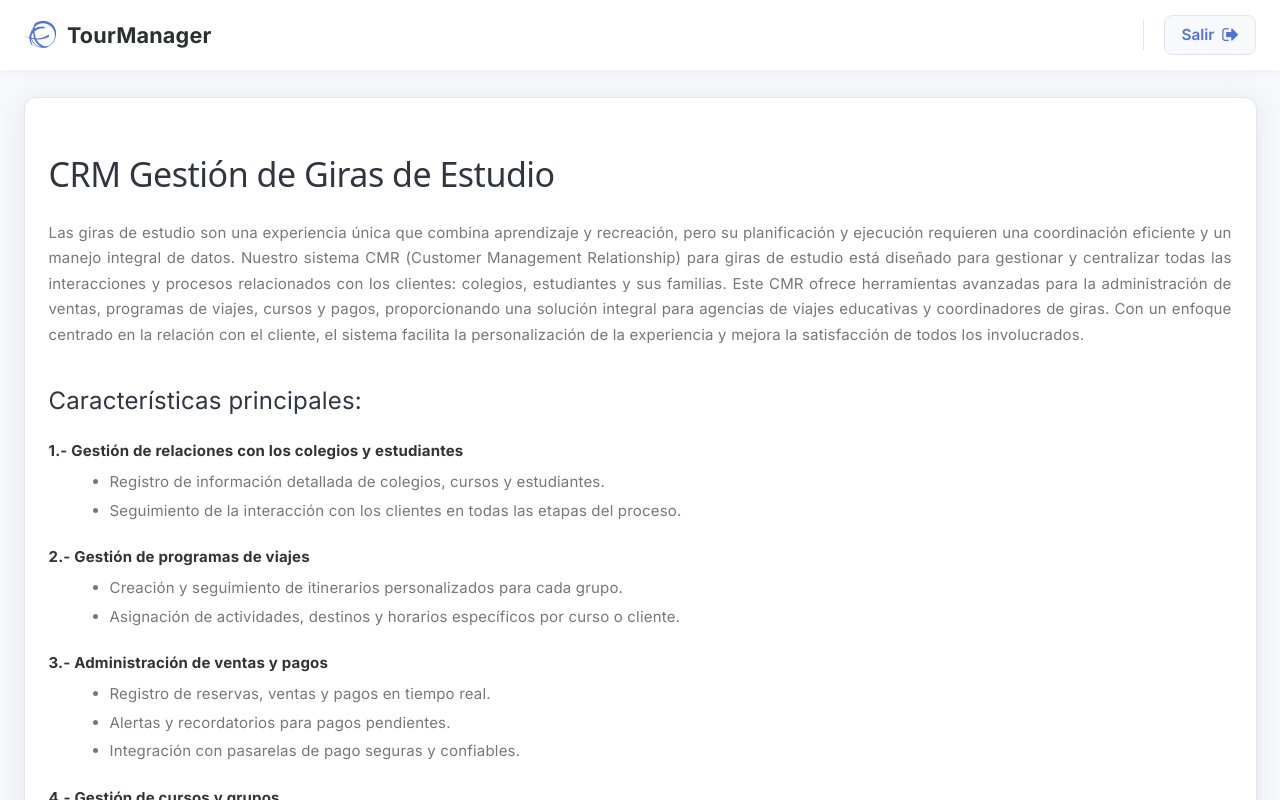
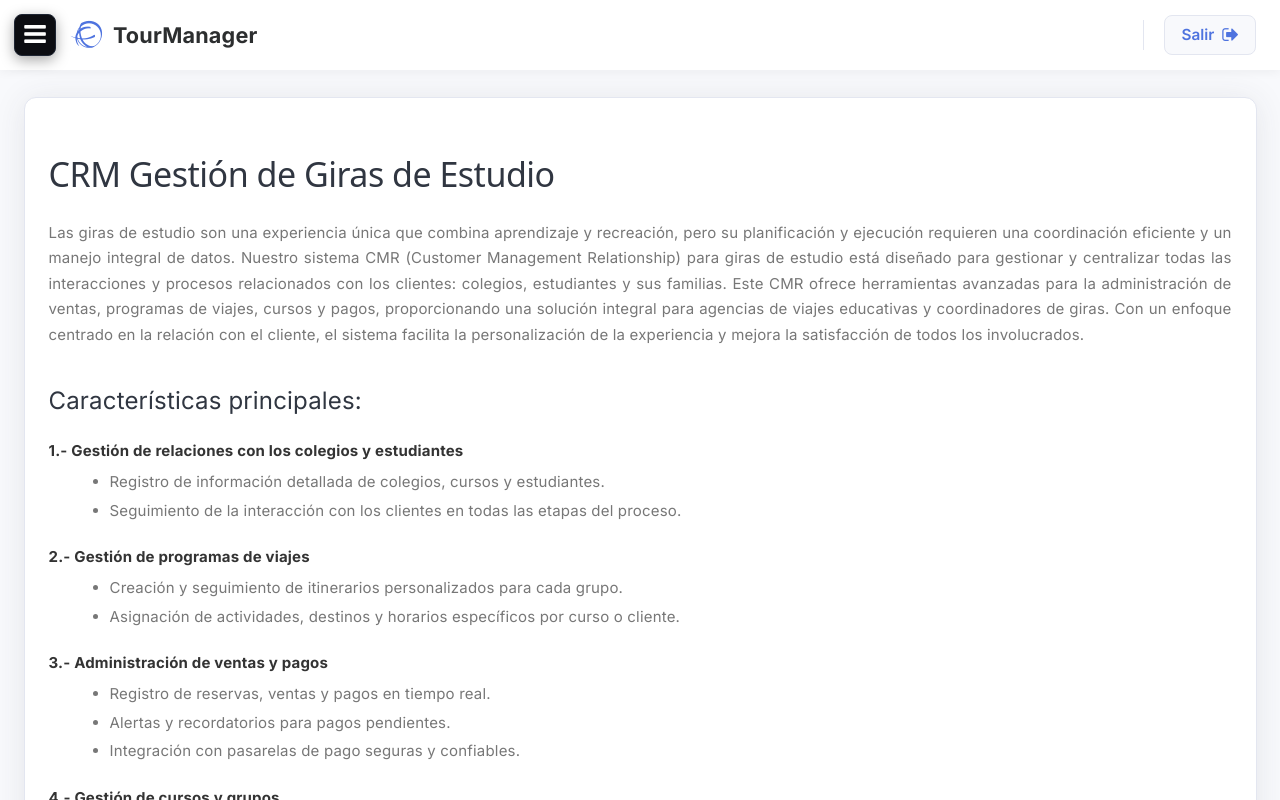
Before and after one commit to soandasystem/tourmg_svelte, a Svelte app: page /admin/index in a window 1280 px wide. Both pictures are taken after a click on the button "Cerrar menú". Built offline with nearby package versions, Linux system fonts and the light colour scheme; no server answers.

Commit message:
v1.0.39 fix/sidebar

```diff
--- a/index.html
+++ b/index.html
@@ -1,5 +1,6 @@
 <!doctype html>
 <html lang="en">
+
 <head>
   <meta charset="UTF-8" />
   <link rel="icon" type="image/svg+xml" href="/favicon.svg" />
@@ -8,9 +9,11 @@
   <link href="https://cdn.jsdelivr.net/npm/bootstrap@5.3.3/dist/css/bootstrap.min.css" rel="stylesheet">
   <title>tourmanager</title>
 </head>
+
 <body>
   <div id="app"></div>
   <script src="https://cdn.jsdelivr.net/npm/bootstrap@5.3.3/dist/js/bootstrap.bundle.min.js"></script>
   <script type="module" src="/src/main.js"></script>
 </body>
+
 </html>
--- a/src/components/Header.svelte
+++ b/src/components/Header.svelte
@@ -4,6 +4,7 @@
     import { navigate } from "svelte-routing";
     import { ROOT_URL } from "../lib/apis";
     import { secureStorage } from "../lib/secureStore";
+    import { isSidebarOpen } from "../stores/sidebarStore";
     const IMAGE_BASE = import.meta.env.VITE_FRURL || "http://localhost:5173";
 
     $: idcl = $tenantStore;
@@ -20,7 +21,7 @@
 </script>
 
 <header class="app-header">
-    <div class="header-left">
+    <div class="header-left" class:sidebar-closed={!$isSidebarOpen}>
         {#if logoUrl}
             <div class="logo-wrapper">
                 <img src={logoUrl} alt="Company Logo" class="company-logo" />
@@ -77,6 +78,11 @@
     .header-left {
         display: flex;
         align-items: center;
+        transition: padding-left 0.3s ease;
+    }
+
+    .header-left.sidebar-closed {
+        padding-left: 46px;
     }
 
     .logo-wrapper {
--- a/src/components/MainLayout.svelte
+++ b/src/components/MainLayout.svelte
@@ -56,8 +56,10 @@
         display: flex;
         flex-direction: column;
         min-height: 100vh;
-        width: calc(100% - 260px);
+        min-width: 0;
+        width: 100%;
         overflow-x: hidden;
+        transition: width 0.3s ease;
     }
 
     .content-area {
--- a/src/components/Sidebar.svelte
+++ b/src/components/Sidebar.svelte
@@ -4,6 +4,7 @@
     import { authStore } from "../stores/auth";
     import { hasPermission } from "../lib/utils";
     import { secureStorage } from "../lib/secureStore";
+    import { isSidebarOpen, toggleSidebar } from "../stores/sidebarStore";
 
     $: userData = $authStore.user || secureStorage.getItem("_us_") || {};
     $: rol = userData?.rol_id;
@@ -14,8 +15,7 @@
     $: baseUrl = `/admin`;
     $: user = $authStore.user;
 
-    // Estado para controlar la apertura de los submenús y visibilidad del sidebar
-    let isSidebarOpen = true;
+    // Estado para controlar la apertura de los submenús
     let openSubmenu = ""; // values: 'config', 'integraciones', 'gds', 'ventas', 'pagos'
 
     // Abrir automáticamente el submenú correspondiente si estamos en alguna de sus rutas
@@ -66,10 +66,6 @@
     const toggleSubmenu = (name) => {
         openSubmenu = openSubmenu === name ? "" : name;
     };
-    // Función toggle para el sidebar
-    const toggleSidebar = () => {
-        isSidebarOpen = !isSidebarOpen;
-    };
 
     const toggleConfig = () => toggleSubmenu("config");
     const toggleIntegraciones = () => toggleSubmenu("integraciones");
@@ -78,14 +74,25 @@
     const togglePagos = () => toggleSubmenu("pagos");
 </script>
 
-<!-- <div class="sidebar-menu"> -->
-<div class="sidebar-menu {isSidebarOpen ? '' : 'closed'}">
+{#if !$isSidebarOpen}
+    <button
+        class="hamburger-btn floating"
+        on:click={toggleSidebar}
+        title="Abrir menú"
+        aria-label="Abrir menú"
+    >
+        <i class="fa fa-bars"></i>
+    </button>
+{/if}
+
+<div class="sidebar-menu {$isSidebarOpen ? '' : 'closed'}">
     <div class="sidebar-menu-header">
         <div class="brand-text">MENÚ PRINCIPAL</div>
         <button
             class="hamburger-btn"
             on:click={toggleSidebar}
-            aria-label="Toggle menu"
+            title="Cerrar menú"
+            aria-label="Cerrar menú"
         >
             <i class="fa fa-bars"></i>
         </button>
@@ -203,7 +210,7 @@
                         : ''}"
                 >
                     <a href="#!" on:click|preventDefault={toggleIntegraciones}>
-                        <i class="fa fa-fw fa-code-merge"></i>
+                        <i class="fa fa-fw fa-object-group"></i>
                         <span class="title">Integraciones</span>
                         <i class="fa fa-chevron-right chevron"></i>
                     </a>
@@ -290,7 +297,7 @@
                         : ''}"
                 >
                     <a href="#!" on:click|preventDefault={toggleVentas}>
-                        <i class="fa fa-fw fa-ticket-alt"></i>
+                        <i class="fa fa-fw fa-ticket"></i>
                         <span class="title">Ventas</span>
                         <i class="fa fa-chevron-right chevron"></i>
                     </a>
@@ -373,7 +380,7 @@
                         : ''}"
                 >
                     <a href="#!" on:click|preventDefault={togglePagos}>
-                        <i class="fa fa-fw fa-money-check"></i>
+                        <i class="fa fa-fw fa-credit-card"></i>
                         <span class="title">Pagos</span>
                         <i class="fa fa-chevron-right chevron"></i>
                     </a>
@@ -408,24 +415,16 @@
                 </li>
             {/if}
 
-            <!-- Módulo Campo -->
+            <!-- Módulo Campo
             <li class={activePath.startsWith("/campo") ? "active" : ""}>
                 <a href="/campo" use:link>
                     <i class="fa fa-compass"></i>
                     <span class="title">Campo</span>
                 </a>
             </li>
+        -->
         </ul>
     </div>
-    {#if !isSidebarOpen}
-        <button
-            class="hamburger-btn floating"
-            on:click={toggleSidebar}
-            aria-label="Open menu"
-        >
-            <i class="fa fa-bars"></i>
-        </button>
-    {/if}
 </div>
 
 <style>
@@ -438,7 +437,9 @@
         min-height: 100vh;
         display: flex;
         flex-direction: column;
-        transition: width 0.3s ease, min-width 0.3s ease;
+        transition:
+            width 0.3s ease,
+            min-width 0.3s ease;
         position: relative;
         z-index: 100;
         box-shadow: 3px 0 16px rgba(0, 0, 0, 0.45);
@@ -458,7 +459,9 @@
         font-size: 1.4rem;
         cursor: pointer;
         padding: 0.5rem;
-        transition: color 0.2s ease, transform 0.2s ease;
+        transition:
+            color 0.2s ease,
+            transform 0.2s ease;
     }
     .hamburger-btn:hover {
         color: #38bdf8;
@@ -466,9 +469,27 @@
     }
     .hamburger-btn.floating {
         position: fixed;
-        top: 1rem;
-        left: 1rem;
-        z-index: 200;
+        top: 14px;
+        left: 14px;
+        z-index: 1050;
+        background-color: #0c0d12;
+        color: #ffffff;
+        border: 1px solid #1e2533;
+        border-radius: 8px;
+        width: 42px;
+        height: 42px;
+        display: flex;
+        align-items: center;
+        justify-content: center;
+        cursor: pointer;
+        box-shadow: 0 4px 14px rgba(0, 0, 0, 0.35);
+        transition: all 0.2s ease;
+    }
+    .hamburger-btn.floating:hover {
+        background-color: #161922;
+        color: #38bdf8;
+        border-color: #38bdf8;
+        transform: scale(1.08);
     }
 
     /* Cabecera del Sidebar */
@@ -603,7 +624,9 @@
         font-size: 11px !important;
         margin-left: auto;
         color: #94a3b8;
-        transition: transform 0.3s ease, color 0.2s ease;
+        transition:
+            transform 0.3s ease,
+            color 0.2s ease;
     }
 
     .main-menu li a:hover .chevron {
--- /dev/null
+++ b/src/stores/sidebarStore.js
@@ -0,0 +1,7 @@
+import { writable } from 'svelte/store';
+
+export const isSidebarOpen = writable(true);
+
+export const toggleSidebar = () => {
+    isSidebarOpen.update((open) => !open);
+};
```
Lines whose indentation alone changed are shown as unchanged.
